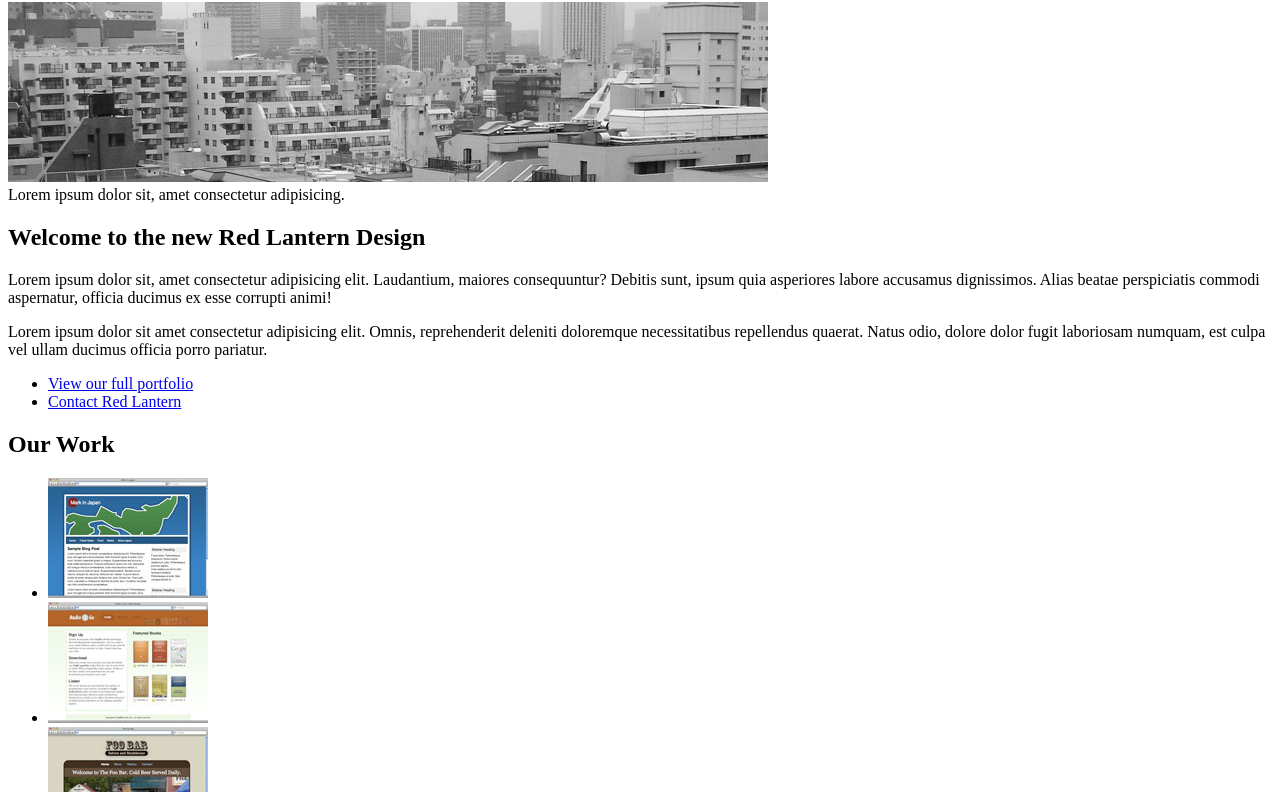
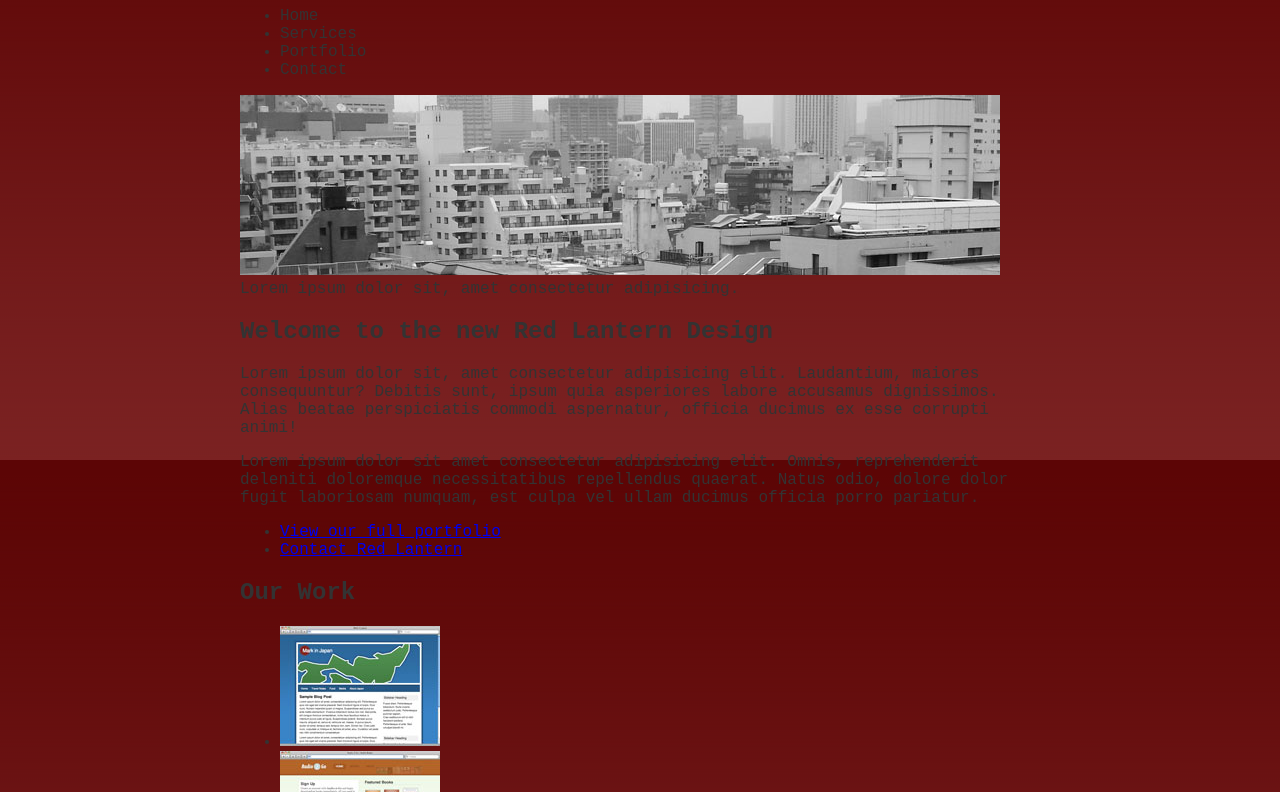
Before and after one commit to NUTC-MT-30/20220916, a plain HTML site: page ex1.html in a window 1280 px wide. Shown: the part 191-983 px from the top of the page. Drawn offline with Linux system fonts and the light colour scheme.

Commit message:
20220930

```diff
--- /dev/null
+++ b/css/ex1.css
@@ -0,0 +1,10 @@
+body{
+    width: 800px;
+    background: #6e0427 url('../images/body_bg.gif');
+    font-family: 'Courier New', Courier, monospace;
+    font-size: 1em;
+    color: #333;
+    margin: 0px auto;
+    margin-top: 50px;
+    padding: 50px;
+}
--- a/ex1.html
+++ b/ex1.html
@@ -4,7 +4,8 @@
     <meta charset="UTF-8">
     <meta http-equiv="X-UA-Compatible" content="IE=edge">
     <meta name="viewport" content="width=device-width, initial-scale=1.0">
-    <title>RED LANTERN DESIGN</title>
+    <title>Red Lantern Design</title>
+    <link rel="stylesheet" href="css/ex1.css">
 </head>
 <body>
     <header>
```
